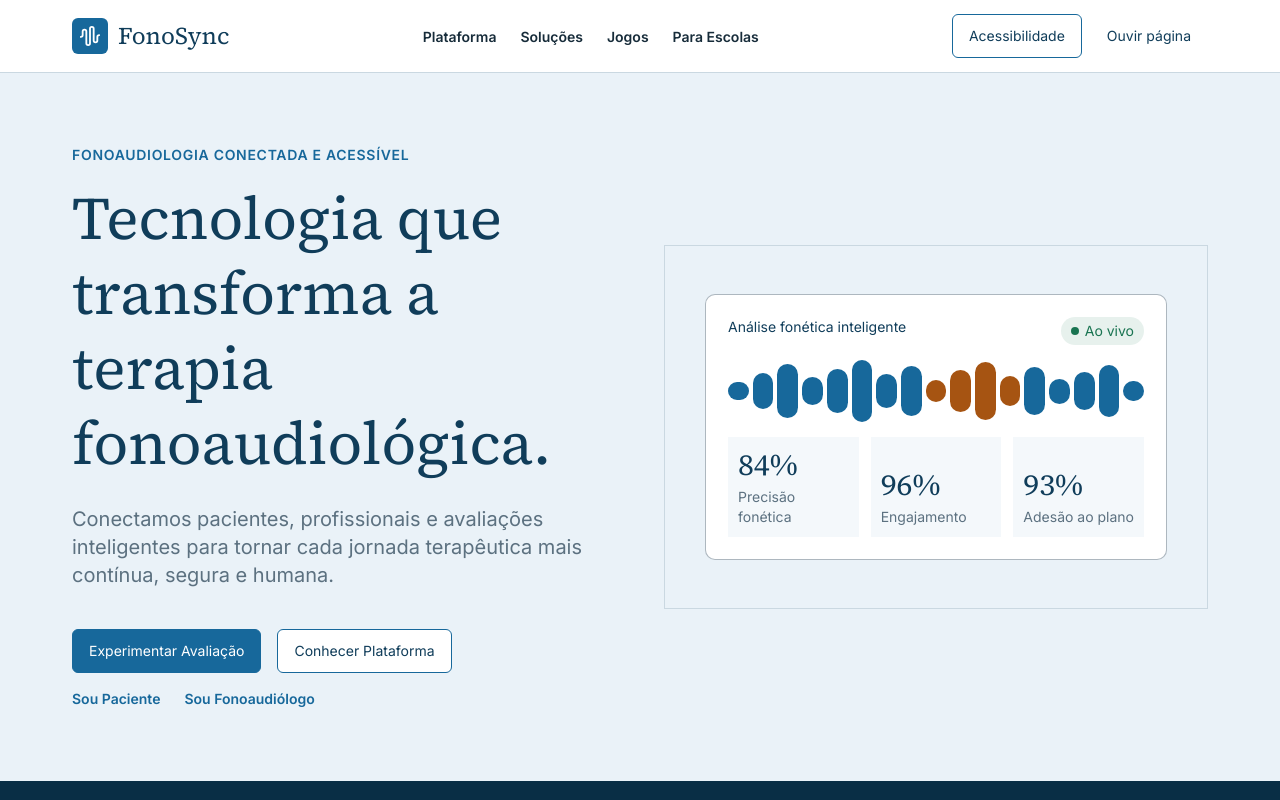
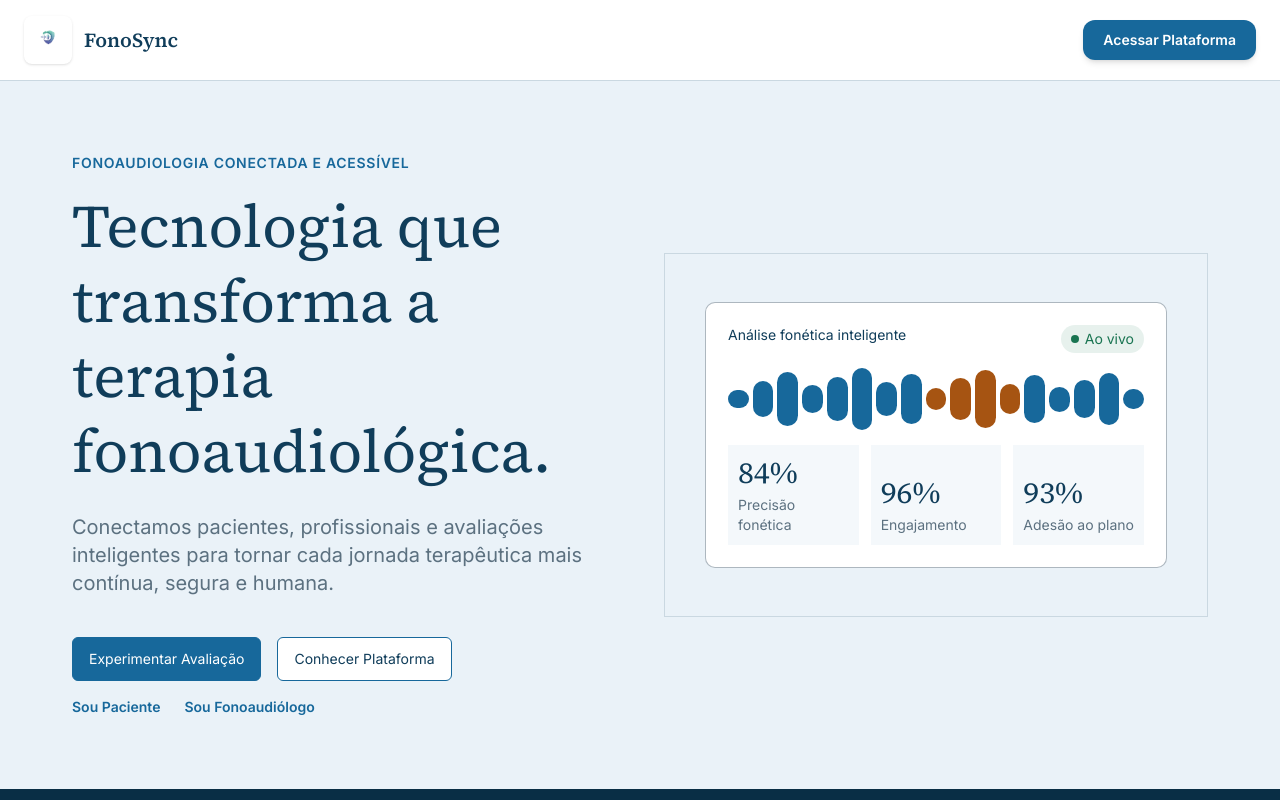
Before and after one commit to gastaogoncalves/fonosync, a React (Vite) app: page / in a window 1280 px wide. Shown: the top 800 px of the page. Built offline with nearby package versions, Linux system fonts and the light colour scheme.

Commit message:
Atualizando HEADER

```diff
--- a/src/components/Header.jsx
+++ b/src/components/Header.jsx
@@ -1,39 +1,30 @@
-import { AudioWaveform } from 'lucide-react'
-import A11yActions from './A11yActions'
-
-const links = [
-    { label: 'Plataforma', href: '#plataforma' },
-    { label: 'Soluções', href: '#solucoes' },
-    { label: 'Jogos', href: '#jogos' },
-    { label: 'Para Escolas', href: '#escolas' },
-]
+import React from 'react';
+import logoImg from '../assets/images/logofonoSemNome.png';
 
 export default function Header() {
   return (
-        <header className="sticky top-0 z-50 bg-surface border-b border-line">
-            <div className="mx-auto flex h-18 max-w-360 items-center justify-between px-18">
-                <a href="#" className="flex items-center gap-2.5">
-                    <span className="flex size-9 items-center justify-center rounded-md bg-primary text-on-primary">
-                        <AudioWaveform size={22} aria-hidden="true" /> {/* logo placeholder */}
+    <header className="bg-white border-b border-[var(--color-line)] sticky top-0 z-40">
+      <div className="max-w-7xl mx-auto px-6 h-20 flex items-center justify-between">
+        <a href="#/" className="flex items-center gap-3">
+          <img
+            src={logoImg}
+            alt="FonoSync Logo"
+            className="h-12 w-auto rounded-lg object-contain shadow-sm"
+          />
+          <span className="font-serif font-bold text-xl text-[var(--color-navy)] hidden sm:inline">
+            FonoSync
           </span>
-                    <span className="font-serif text-2xl text-navy">FonoSync</span>
         </a>
-                <nav aria-label="Principal" className="hidden md:flex items-center">
-                    <ul className="flex gap-6">
-                        {links.map((link) => (
-                            <li key={link.href}>
+
+        <nav className="flex items-center gap-4">
           <a
-                                    href={link.href}
-                                    className="text-ink text-sm font-semibold underline-offset-4 decoration-2 hover:text-primary hover:underline"
+            href="#/acesso"
+            className="px-5 py-2.5 bg-[var(--color-primary)] text-white text-sm font-bold rounded-xl hover:opacity-90 transition-opacity shadow-md"
           >
-                                    {link.label}
+            Acessar Plataforma
           </a>
-                            </li>
-                        ))}
-                    </ul>
         </nav>
-                <A11yActions />
       </div>
     </header>
-    )
+  );
 }
```
Lines whose indentation alone changed are shown as unchanged.
